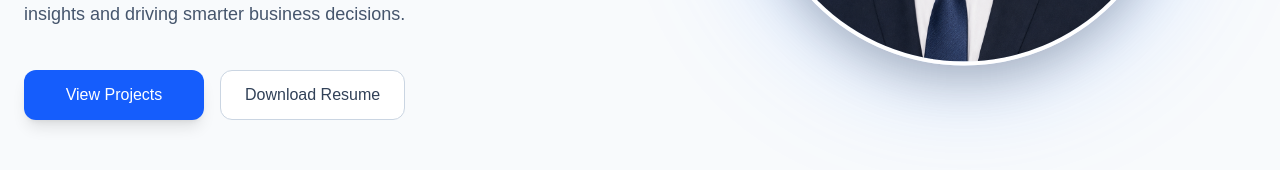
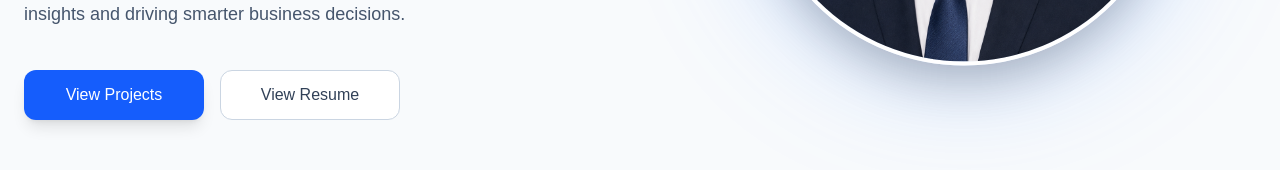
Before and after one commit to Balajps12/portfoliobps, a Next.js app: page / in a window 1280 px wide. Shown: the part 584-754 px from the top of the page. Built offline with nearby package versions, Linux system fonts and the light colour scheme.

Commit message:
Updated resume link to OneDrive

```diff
--- a/components/layout/Navbar.tsx
+++ b/components/layout/Navbar.tsx
@@ -86,8 +86,9 @@ export default function Navbar() {
           <ThemeToggle />
 
           <a
-            href="/Balajps.pdf"
-            download
+  href="https://1drv.ms/b/c/81dc9ab96006fd62/IQC1VH33VmfvQ4qciCu0xXAoAa5hZI1FRwuLLuKCNspjC_w?e=1dXCWO"
+  target="_blank"
+  rel="noopener noreferrer"
   className="
     bg-blue-600
     text-white
--- a/components/sections/Hero.tsx
+++ b/components/sections/Hero.tsx
@@ -60,12 +60,29 @@ overflow-hidden
               </a>
 
               <a
-                href="/Balajps.pdf"
-                download
-                className="inline-flex items-center justify-center min-w-[180px] border border-slate-300 bg-white text-slate-700 px-6 py-3 rounded-xl hover:bg-slate-100 hover:scale-105 transition-all duration-300 font-medium"
-              >
-                Download Resume
-              </a>
+  href="https://1drv.ms/b/c/81dc9ab96006fd62/IQC1VH33VmfvQ4qciCu0xXAoAa5hZI1FRwuLLuKCNspjC_w?e=1dXCWO"
+  target="_blank"
+  rel="noopener noreferrer"
+  className="
+    inline-flex
+    items-center
+    justify-center
+    min-w-[180px]
+    border
+    border-slate-300
+    bg-white
+    text-slate-700
+    px-6
+    py-3
+    rounded-xl
+    hover:bg-slate-100
+    transition-all
+    duration-300
+    font-medium
+  "
+>
+  View Resume
+</a>
 
             </div>
           </motion.div>
```
Lines whose indentation alone changed are shown as unchanged.
